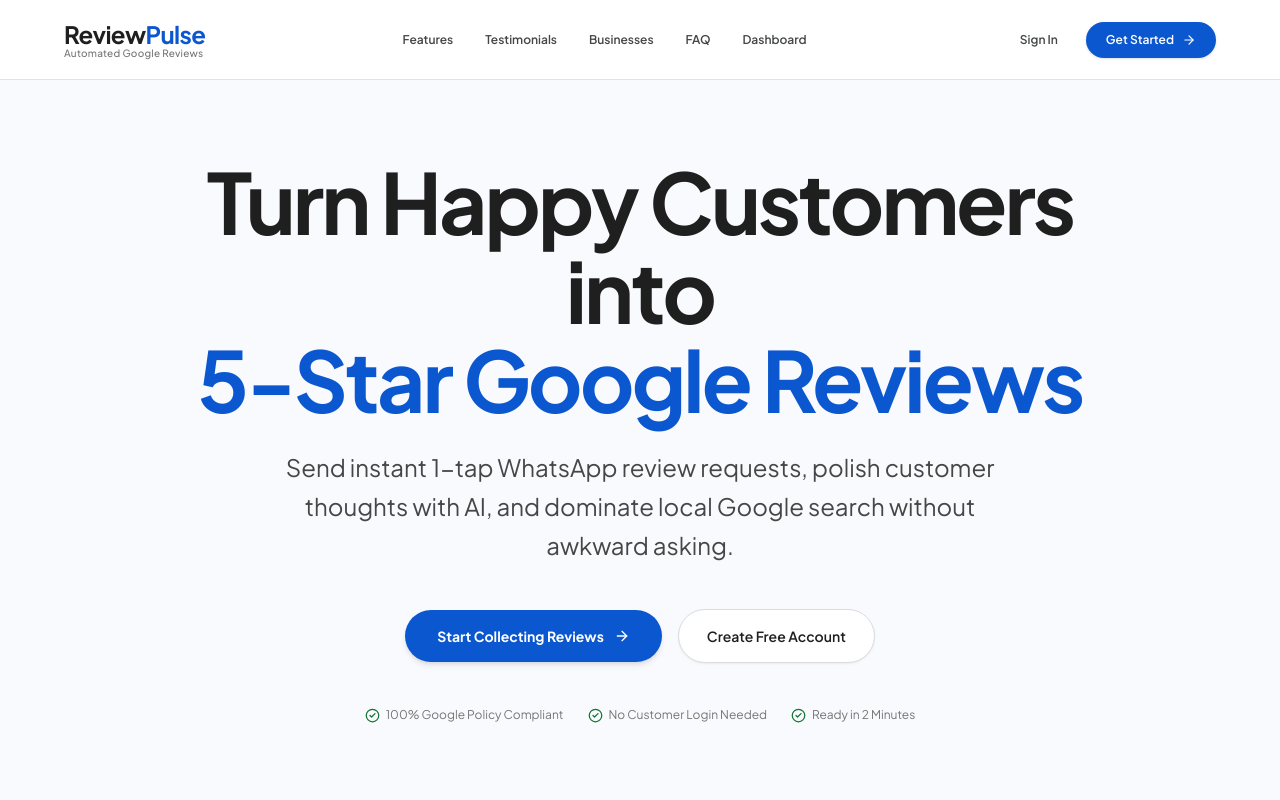
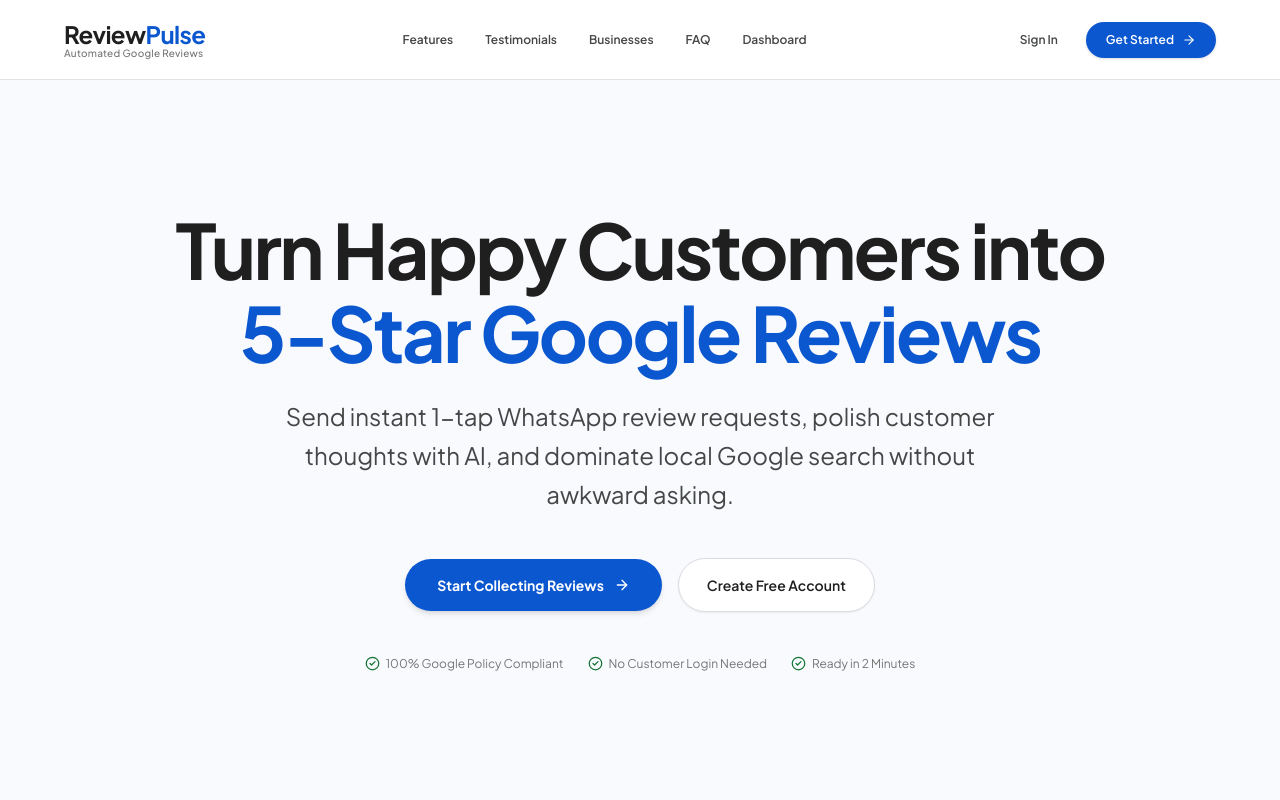
Before and after one commit to supportquranic/Review-pulse, a Next.js app: page / in a window 1280 px wide. Shown: the top 800 px of the page. Built offline with nearby package versions, Linux system fonts and the light colour scheme.

Commit message:
style: balance hero headline into exact 2 lines with into on first line

```diff
--- a/src/app/page.tsx
+++ b/src/app/page.tsx
@@ -261,10 +261,10 @@ export default function HomePage() {
         {/* 1. Full-Screen Hero Headline & Value Pitch */}
         <section className="min-h-[calc(100vh-5rem)] flex flex-col items-center justify-center text-center px-6 py-12 max-w-6xl mx-auto space-y-9 select-none">
           <div className="space-y-6 flex flex-col items-center">
-            {/* Main Headline - Bigger, Bolder & Grand Impact */}
-            <h1 className="text-5xl sm:text-6xl md:text-7xl lg:text-[76px] xl:text-[84px] font-black text-[#1f1f1f] tracking-[-0.035em] leading-[1.06] max-w-5xl">
-              Turn Happy Customers into <br />
-              <span className="text-[#0b57d0]">5-Star Google Reviews</span>
+            {/* Main Headline - Strict 2 Balanced Lines with 'into' on first line */}
+            <h1 className="text-4xl sm:text-5xl md:text-6xl lg:text-[68px] xl:text-[76px] font-black text-[#1f1f1f] tracking-[-0.035em] leading-[1.08] max-w-6xl">
+              <span className="block">Turn Happy Customers into</span>
+              <span className="block text-[#0b57d0]">5-Star Google Reviews</span>
             </h1>
 
             {/* Subheading */}
```
